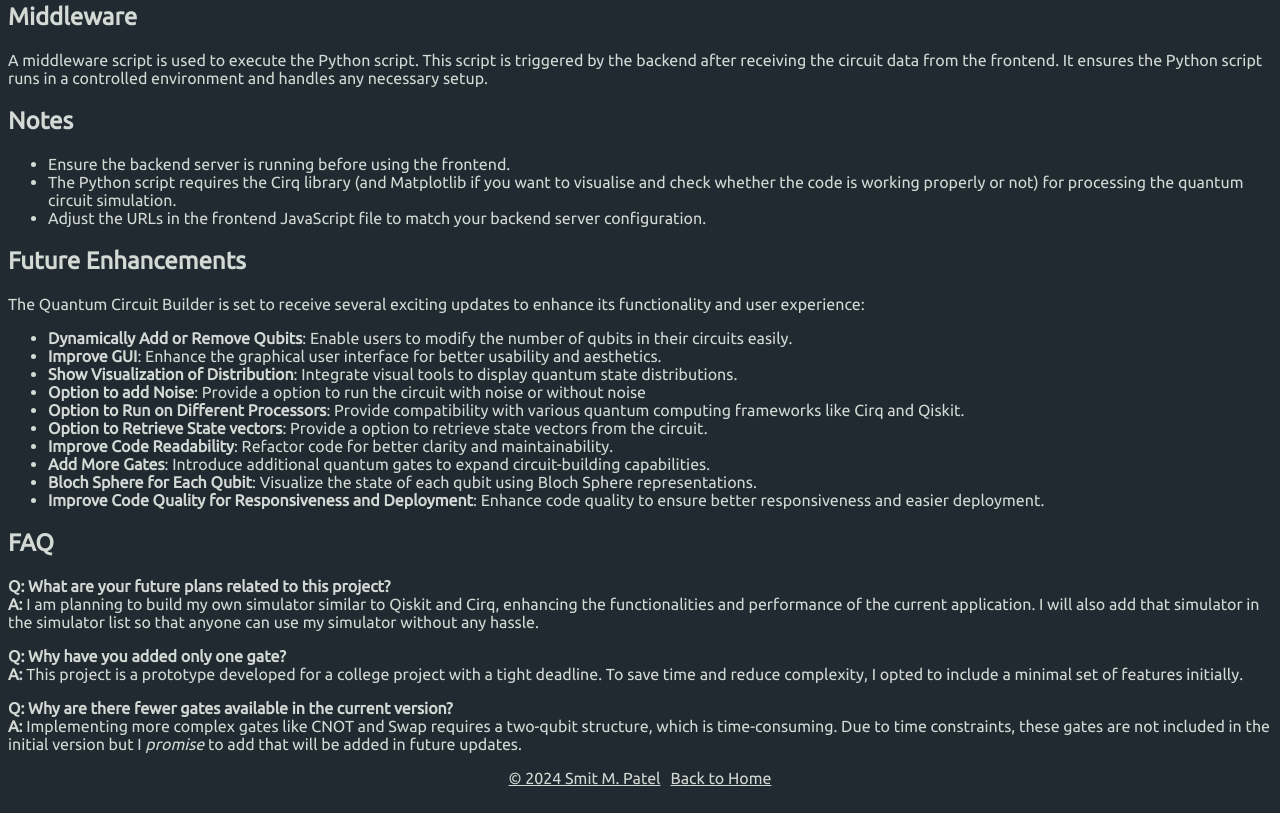
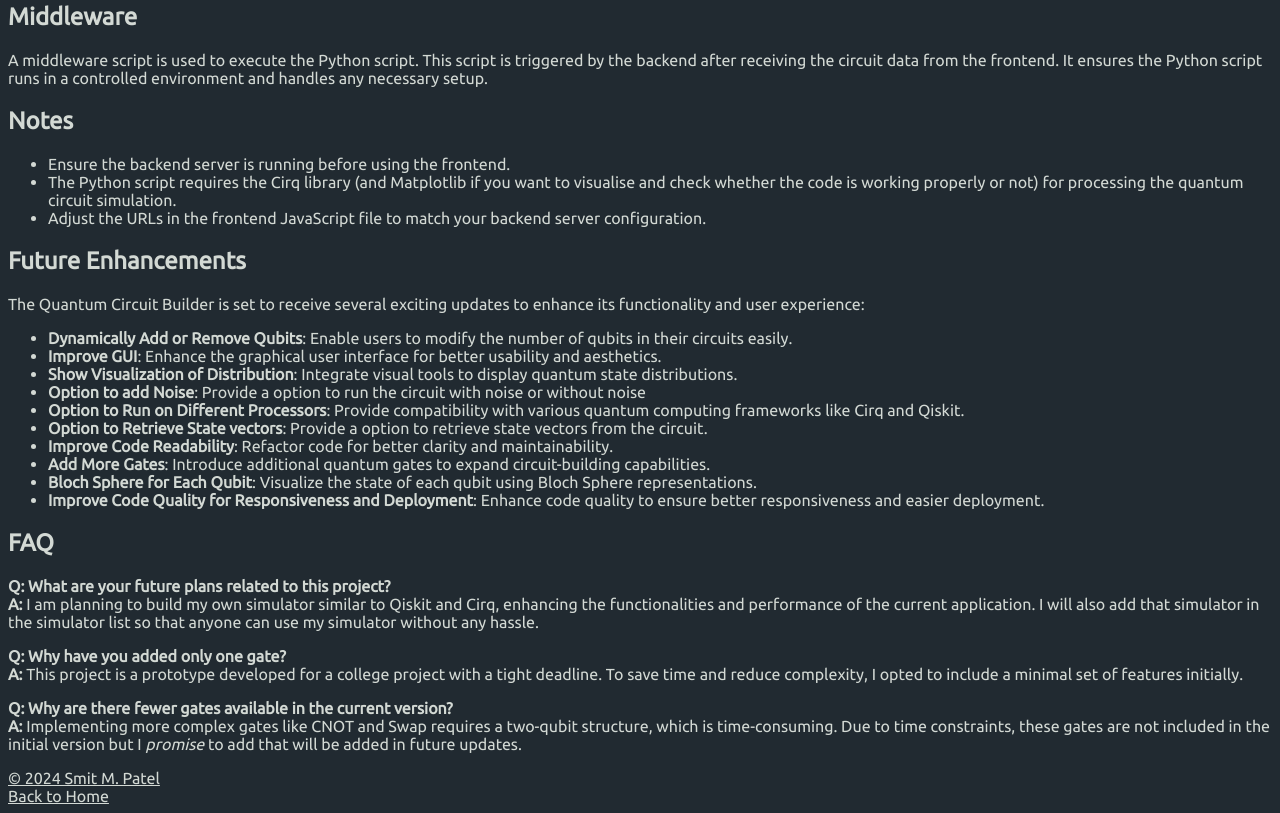
Before and after one commit to ripslinger17/Quantum-Circuit-Builder, a website: page public/documentation.html in a window 1280 px wide. Shown: the part 2549-3362 px from the top of the page. Drawn offline with Linux system fonts and the light colour scheme.

Commit message:
removed docs added path to readme docs

```diff
--- a/public/styles.css
+++ b/public/styles.css
@@ -213,13 +213,3 @@ input[type=number] {
     /* border: 0.5px solid black; */
     /* background-color: aqua; */
 }
-
-.doc-main2{
-    display: flex;
-    flex-direction: row;
-    display: flex;
-    align-items: center;
-    justify-content: center;
-    margin-top: 10px;
-    gap: 10px;
-}
```
Also changed, not shown: public/index.html (+1 -1 lines).
